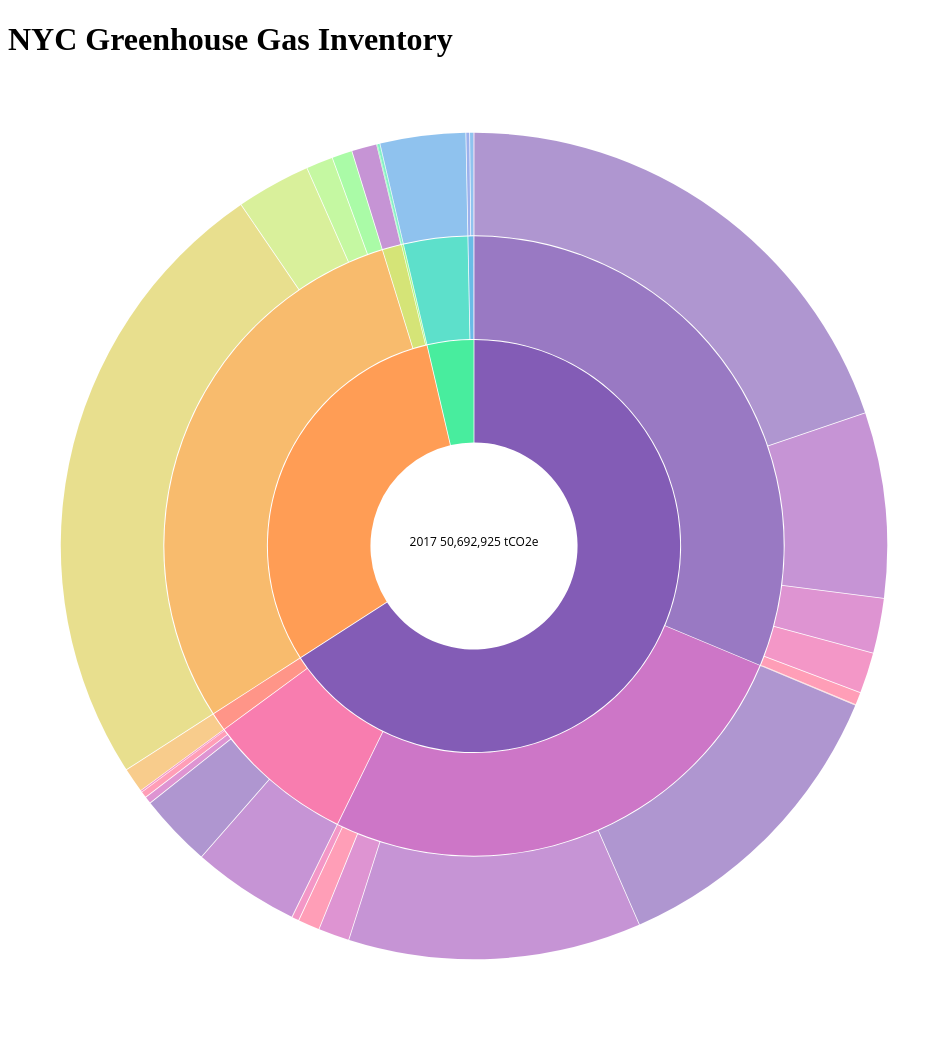
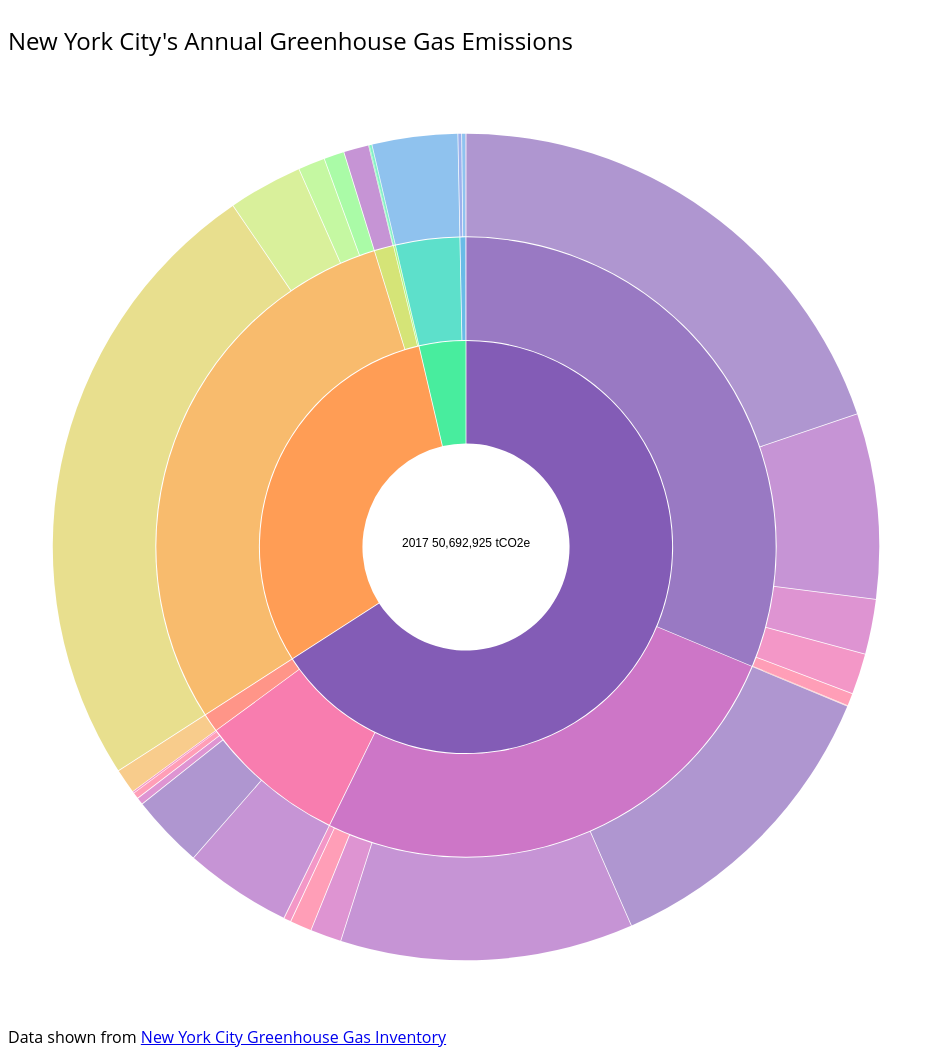
Before and after one commit to patrickdlandy/NYC-GHG-Visualization, a website built with webpack: page index.html in a window 1280 px wide. Shown: the whole page, without its empty margins (0-943 px from the left). Before the commit the page ends 1024 px from the top, so only its background shows below. Built offline with nearby package versions, Linux system fonts and the light colour scheme.

Commit message:
Add various styling and link to data source

```diff
--- a/index.html
+++ b/index.html
@@ -11,12 +11,20 @@
     <link rel="stylesheet" href="./dist/main.css">
 </head>
 <body>
-    <h1>NYC Greenhouse Gas Inventory</h1>
+    <nav>
+
+    </nav>
+    <h1>New York City's Annual Greenhouse Gas Emissions</h1>
     <!-- <body background="./assets/new-york-1462211672M0J.jpg" alt="New York City">
     </body> -->
     <main>
         <svg id="chart" width="932" height="932" viewBox="0 0 932 932"></svg>
     </main>
-
+    <footer class="footer-container">
+        <span>
+            Data shown from
+            <a href="https://nyc-ghg-inventory.cusp.nyu.edu/#data">New York City Greenhouse Gas Inventory</a>
+        </span>
+    </footer>
 </body>
 </html>
--- a/src/index.js
+++ b/src/index.js
@@ -1,3 +1,5 @@
+
+import "./styles/index.scss";
 
 // document.addEventListener("DOMContentLoaded", () => {
 
--- a/src/scripts/sunburst.js
+++ /dev/null
@@ -1 +0,0 @@
-//
--- a/src/styles/index.scss
+++ b/src/styles/index.scss
@@ -1,8 +1,24 @@
+body {
+	margin: 0;
+	padding: 8 px;
+	font-family: "Open Sans", sans-serif;
+}
+
 text {
-    font-family: "Open Sans", sans-serif;
 		font-size: 12px;
 	}
 
 h1 {
-	color: purple;
+	color: black;
+	font-family: "Open Sans", sans-serif;
+	font-size: 24px;
+	font-weight: 400;
+	padding: 8px;
 }
+
+.footer-container {
+	padding: 8px;
+	width: 100%;
+	background-color:white;
+	color: black;
+}
```
Also changed, not shown: dist/main.css, dist/main.js.
